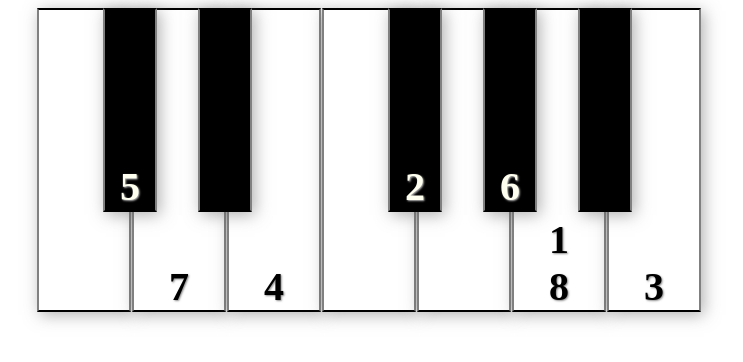
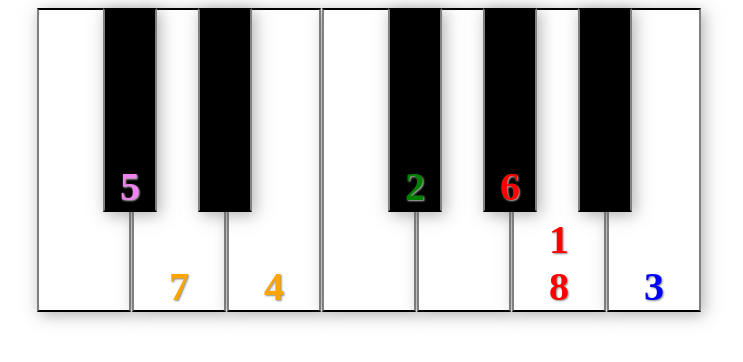
Before and after one commit to crisstanza/my.piano.charts, a plain HTML site: page index.html in a window 1280 px wide. Shown: the whole page, without its empty margins (271-1014 px from the left). Drawn offline with Linux system fonts and the light colour scheme.

Commit message:
JS component; dynamic size; color.

```diff
--- a/css.css
+++ b/css/css.css
@@ -20,6 +20,12 @@ div.chart div {
 	justify-content: end;
 	text-align: center;
 }
+
+div.chart div b.color-red { color: red !important; }
+div.chart div b.color-green { color: green !important; }
+div.chart div b.color-blue { color: blue !important; }
+div.chart div b.color-orange { color: orange !important; }
+div.chart div b.color-violet { color: violet !important; }
 
 div.chart div b {
 	font-size: var(--number-size);
--- a/index.html
+++ b/index.html
@@ -1,18 +1,22 @@
-<link rel="stylesheet" type="text/css" media="all" href="css.css" />
+<link rel="stylesheet" type="text/css" media="all" href="css/css.css" />
 
-<script src="js.js"></script>
+<script src="js/lib/io.github.crisstanza.Creator.js"></script>
+<script src="js/Charter.js"></script>
+<script src="js/js.js"></script>
 
-<div class="chart">
-	<div class="white"></div>
-	<div class="black"><b>5</b></div>
-	<div class="white"><b>7</b></div>
-	<div class="black"></div>
-	<div class="white"><b>4</b></div>
-	<div class="white"></div>
-	<div class="black"><b>2</b></div>
-	<div class="white"></div>
-	<div class="black"><b>6</b></div>
-	<div class="white"><b>1</b><b>8</b></div>
-	<div class="black"></div>
-	<div class="white"><b>3</b></div>
+<div class="chart" start="C" size="1">
+	[
+		[],
+		[{"order": 5, "color": "violet"}],
+		[{"order": 7, "color": "orange"}],
+		[],
+		[{"order": 4, "color": "orange"}],
+		[],
+		[{"order": 2, "color": "green"}],
+		[],
+		[{"order": 6, "color": "red"}],
+		[{"order": 1, "color": "red"}, {"order": 8, "color": "red"}],
+		[],
+		[{"order": 3, "color": "blue"}]
+	]
 </div>
--- a/js.js
+++ /dev/null
@@ -1,9 +0,0 @@
-(function () {
-
-	function init(event) {
-		console.log(this, event);
-	}
-
-	window.addEventListener('load', init);
-
-})();
--- /dev/null
+++ b/js/Charter.js
@@ -0,0 +1,52 @@
+class Charter {
+
+	static #KEYS = 'wbwbwwbwbwbw';
+
+	constructor(parent) {
+		this.parent = parent;
+		this.start = parent.getAttribute('start');
+		this.size = Number(parent.getAttribute('size'));
+		this.maxKeys = this.getMaxKeys(this.size, this.start);
+		this.data = this.parent.innerText ? JSON.parse(this.parent.innerText.trim()) : [];
+		this.creator = io.github.crisstanza.Creator;
+		this.parent.setAttribute('charter', this);
+		this.parent.innerText = '';
+	}
+
+	render() {
+		const startKeyIndex = this.getStartKeyIndex(this.start);
+		for (let currentKeyIndex = startKeyIndex, i = 0 ; i < this.maxKeys ; i++) {
+			const color = Charter.#KEYS.charAt(currentKeyIndex);
+			const className = this.getClassName(color);
+			const key = this.creator.html('div', {class: className}, this.parent);
+			currentKeyIndex++;
+			currentKeyIndex %= Charter.#KEYS.length;
+			const extras = this.data[i];
+			if (extras) {
+				extras.forEach(extra => {
+					if (extra.order) {
+						this.creator.html('b', extra.color ? {class: 'color-' + extra.color} : {}, key, extra.order);
+					}
+				});
+			}
+		}
+	}
+
+	getClassName(color) {
+		return color == 'w' ? 'white' : 'black';
+	}
+
+	getMaxKeys(size, start) {
+		const sizeFloor = Math.floor(size);
+		return sizeFloor * Charter.#KEYS.length + (size == sizeFloor ? 0 : this.getHalfOctaveSize(start));
+	}
+
+	getStartKeyIndex(start) {
+		return start == 'C' ? 0 : 5;
+	}
+
+	getHalfOctaveSize(start) {
+		return start == 'C' ? 5 : 7;
+	}
+
+}
--- /dev/null
+++ b/js/js.js
@@ -0,0 +1,14 @@
+(function () {
+
+	function init(event) {
+		const charts = document.querySelectorAll('div.chart[start][size]');
+		charts.forEach((value, i, parent) => {
+			// console.log(value, i, parent);
+			const charter = new Charter(value);
+			charter.render();
+		});
+	}
+
+	window.addEventListener('load', init);
+
+})();
--- /dev/null
+++ b/js/lib/io.github.crisstanza.Creator.js
@@ -0,0 +1,26 @@
+"use strict";
+
+if (!io) var io = {};
+if (!io.github) io.github = {};
+if (!io.github.crisstanza) io.github.crisstanza = {};
+if (!io.github.crisstanza.Creator) io.github.crisstanza.Creator = {};
+
+(function() {
+
+	io.github.crisstanza.Creator.html = function(name, attributes, parent, innerHTML) {
+		let element = name ? document.createElement(name) : document.createTextNode(innerHTML);
+		if (attributes) {
+			for (var key in attributes) {
+				element.setAttribute(key, attributes[key]);
+			}
+		}
+		if (parent) {
+			parent.appendChild(element);
+		}
+		if (innerHTML) {
+			element.innerHTML = innerHTML;
+		}
+		return element;
+	};
+
+})();
```
